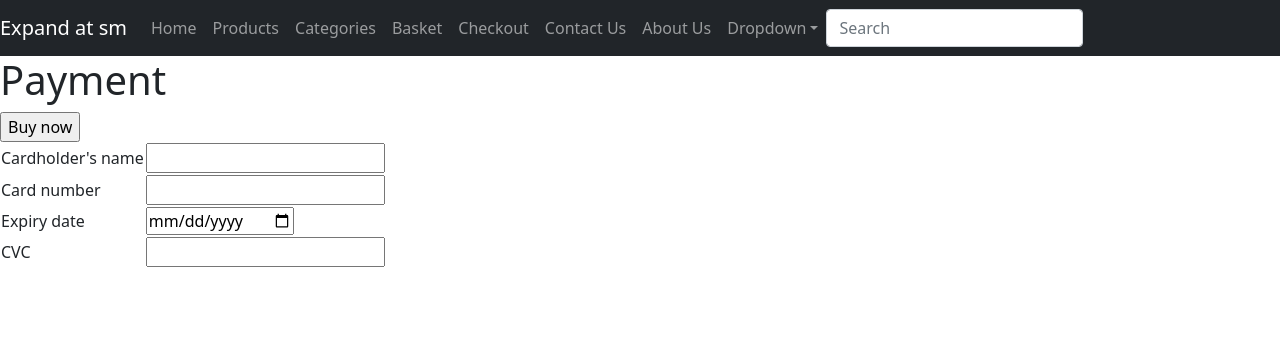
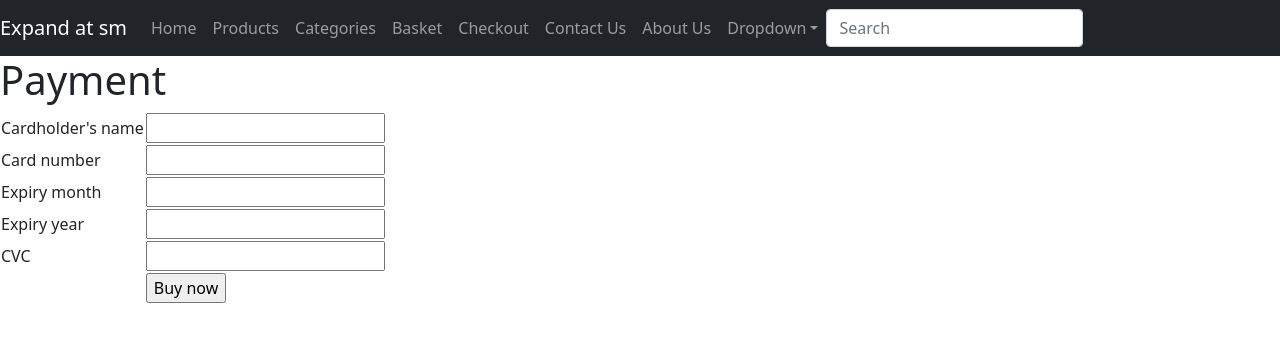
Before and after one commit to Tom-Freed/qa-gh, a Flask app: page /payment in a window 1280 px wide. Shown: the top 356 px of the page. Run offline with Flask 3, Linux system fonts and the light colour scheme.

Commit message:
payment feature

```diff
--- a/Project1/app.py
+++ b/Project1/app.py
@@ -40,8 +40,9 @@ class Payment(db.Model):
     id = db.Column(db.Integer, primary_key=True)
     name = db.Column(db.String, nullable=False)
     card_num = db.Column(db.Integer, nullable=False)
-    expiry_date = db.Column(db.Date, nullable=False)
-    cvc = db.Column(db.Integer, nullable=False)
+    expiry_month = db.Column(db.Integer, nullable=False)
+    expiry_year = db.Column(db.String, nullable=False)
+    cvc = db.Column(db.String, nullable=False)
 
 class QuantityForm(FlaskForm):
     stock_id = IntegerField('Stock ID')
@@ -63,7 +64,8 @@ class ShippingForm(FlaskForm):
 class PaymentForm(FlaskForm):
     name = StringField("Cardholder's name", validators=[DataRequired()])
     card_num = IntegerField("Card number", validators=[DataRequired()])
-    expiry_date = DateField("Expiry date", format='%m-%y', validators=[DataRequired()])
+    expiry_month = IntegerField("Expiry month", validators=[DataRequired()])
+    expiry_year = IntegerField("Expiry year", validators=[DataRequired()])
     cvc = IntegerField("CVC", validators=[DataRequired()])
     buy_now = SubmitField("Buy now")
 
@@ -137,12 +139,22 @@ def checkout():
 
     return render_template('checkout.html', basket=basket, order_total=order_total, form=form)
 
-@app.route('/payment')
+@app.route('/payment', methods=["GET", "POST"])
 def payment():
     form = PaymentForm()
 
-    # if request.method == "POST":
-    #     if form.validate_on_submit():
+    if request.method == "POST":
+        if form.validate_on_submit():
+            with app.app_context():
+                new_payment = Payment(
+                    name = form.name.data,
+                    card_num = bcrypt.generate_password_hash(str(form.card_num.data)),
+                    expiry_month = form.expiry_month.data,
+                    expiry_year = form.expiry_year.data,
+                    cvc =  bcrypt.generate_password_hash(str(form.cvc.data))
+                )
+                db.session.add(new_payment)
+                db.session.commit()
 
     return render_template('payment.html', form=form)
 
--- a/Project1/templates/checkout.html
+++ b/Project1/templates/checkout.html
@@ -29,7 +29,7 @@
             </tr>
         </tbody>
    </table>
-   <form method="get" action="url_for('payment')">
+   <form method="get" action="{{ url_for('payment') }}">
     {{ form.hidden_tag() }}
     {{ form.name.label }} {{ form.name }}
     <br>
--- a/Project1/templates/payment.html
+++ b/Project1/templates/payment.html
@@ -20,22 +20,22 @@
                 <td>{{ form.card_num }}</td>
             </tr>
             <tr>
-                <td>{{ form.expiry_date.label }}</td>
-                <td>{{ form.expiry_date }}</td>
+                <td>{{ form.expiry_month.label }}</td>
+                <td>{{ form.expiry_month }} </td>
+            </tr>
+            <tr>
+                <td>{{ form.expiry_year.label }}</td>
+                <td>{{ form.expiry_year }} </td>
             </tr>
             <tr>
                 <td>{{ form.cvc.label }}</td>
                 <td>{{ form.cvc }}</td>
             </tr>
             <tr>
-                {{ form.buy_now }}
+                <td></td>
+                <td>{{ form.buy_now }}</td>
             </tr>
         </table>
-
-
-
-
-
     </form>
 </body>
 </html>
```
